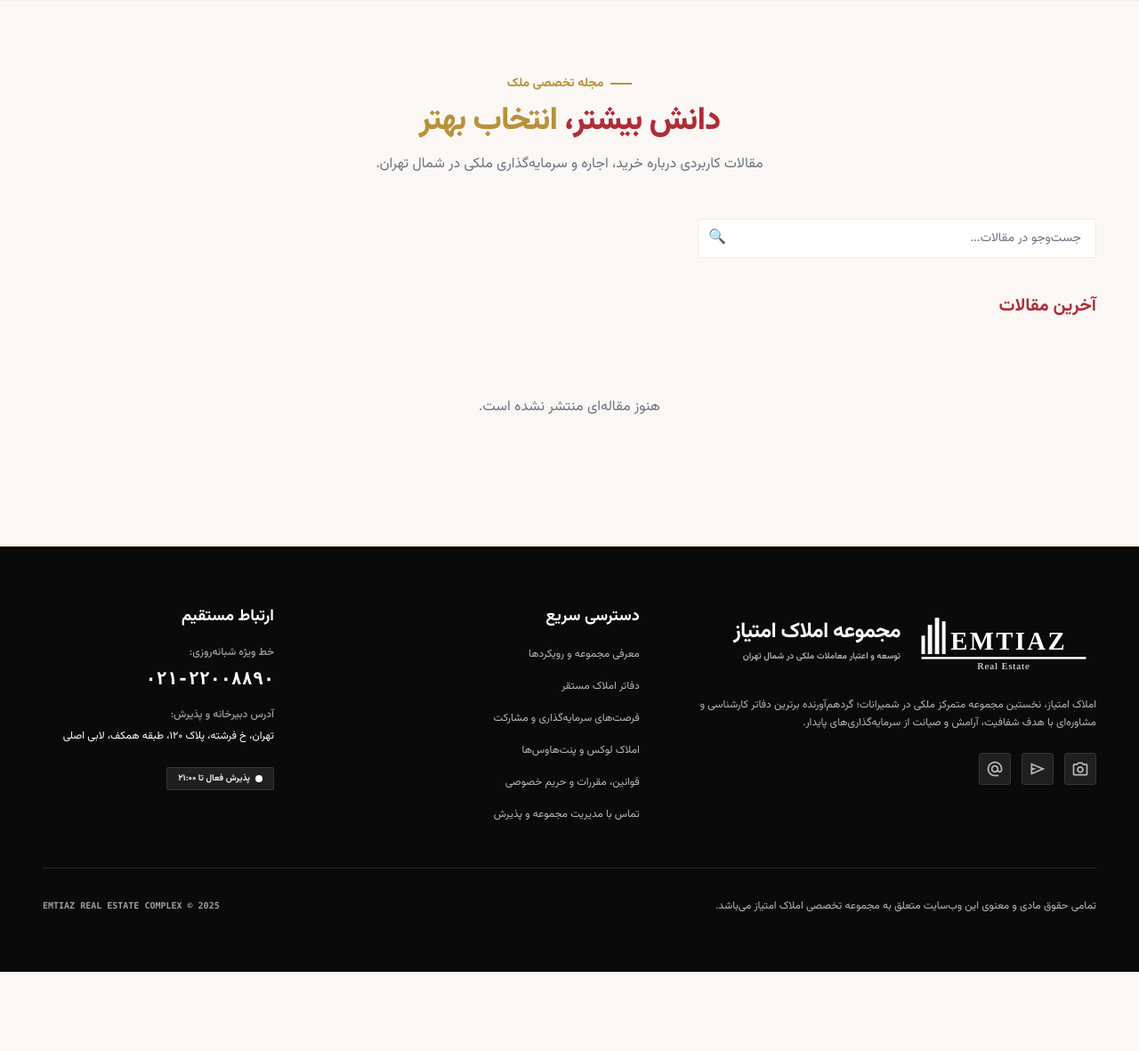
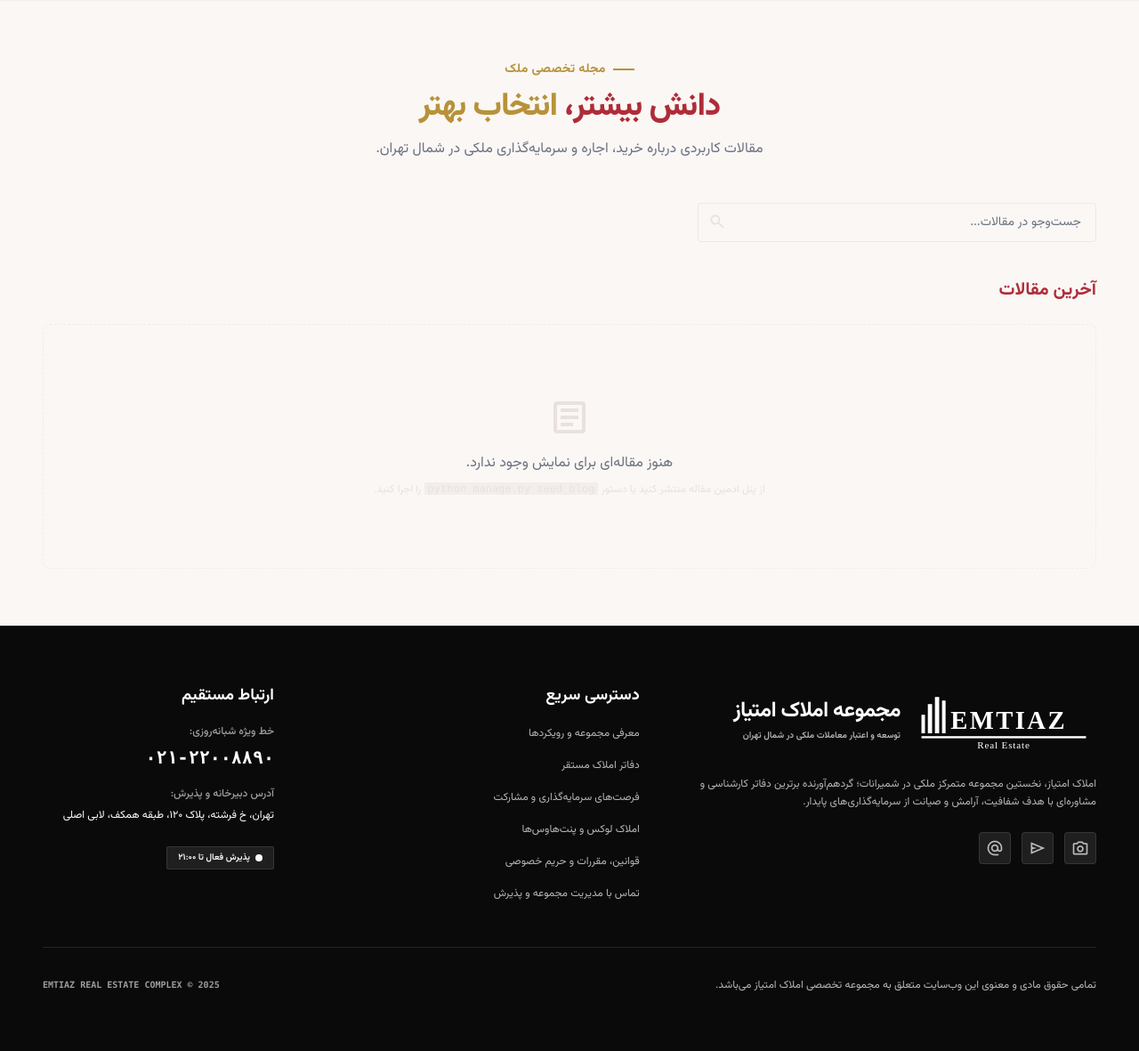
Before and after one commit to rozhangholinezhad/emtiaz-backend, a Django app: page /blog/ in a window 1280 px wide. Shown: the part 81-1262 px from the top of the page at 89% size. Before the commit the page ends 1173 px from the top, so only its background shows below. Run offline with Django 5.2, Linux system fonts and the light colour scheme; data that the repository does not hold is empty; some libraries are stand-ins or nearby versions.

Commit message:
fix(blog): complete post_list template with covers, placeholders, filters

```diff
--- a/blog/templates/blog/post_list.html
+++ b/blog/templates/blog/post_list.html
@@ -5,45 +5,71 @@
 
 {% block extra_head %}
 <link rel="stylesheet" href="{% static 'css/blogs.css' %}" />
+<style>
+  .blog-card-img { aspect-ratio: 16 / 10; background: linear-gradient(135deg, #e8ebe8 0%, #d8dbd7 100%); }
+  .blog-card-img img { width: 100%; height: 100%; object-fit: cover; display: block; }
+  .line-clamp-2 { display: -webkit-box; -webkit-line-clamp: 2; -webkit-box-orient: vertical; overflow: hidden; }
+  .line-clamp-3 { display: -webkit-box; -webkit-line-clamp: 3; -webkit-box-orient: vertical; overflow: hidden; }
+</style>
 {% endblock %}
 
 {% block content %}
-<section class="py-16 md:py-20 max-w-[1320px] mx-auto px-6 md:px-12">
+<section class="py-12 md:py-16 max-w-[1320px] mx-auto px-6 md:px-12">
   <div class="text-center mb-12">
     <div class="inline-flex items-center gap-2 text-secondary mb-3">
       <span class="w-6 h-[2px] bg-secondary"></span>
-      <span class="text-sm font-bold">مجله تخصصی ملک</span>
+      <span class="text-sm font-bold tracking-wide">مجله تخصصی ملک</span>
     </div>
     <h1 class="text-3xl md:text-4xl font-extrabold text-primary tracking-tight mb-4">
-      دانش بیشتر، <span class="text-secondary">انتخاب بهتر</span>
+      دانش بیشتر، <span class="text-secondary relative inline-block">انتخاب بهتر</span>
     </h1>
-    <p class="text-on-surface-variant max-w-2xl mx-auto leading-relaxed">
+    <p class="text-on-surface-variant max-w-2xl mx-auto leading-relaxed text-sm md:text-base">
       مقالات کاربردی درباره خرید، اجاره و سرمایه‌گذاری ملکی در شمال تهران.
     </p>
   </div>
 
   {% if featured_post %}
   <div class="mb-14">
-    <h2 class="text-xl font-bold text-primary mb-6">مقاله منتخب تحریریه</h2>
-    <a href="{{ featured_post.get_absolute_url }}" class="block group rounded-xl overflow-hidden border border-outline/40 bg-surface shadow-sm hover:shadow-md transition-all">
+    <div class="flex items-center justify-between mb-6">
+      <h2 class="text-xl font-bold text-primary">مقاله منتخب تحریریه</h2>
+      <span class="text-sm text-secondary font-semibold flex items-center gap-1">
+        <span class="material-symbols-outlined text-lg">star</span>
+        ویژه
+      </span>
+    </div>
+    <a href="{{ featured_post.get_absolute_url }}" class="block group rounded-xl overflow-hidden border border-outline/40 bg-surface shadow-sm hover:shadow-lg transition-all">
       <div class="grid grid-cols-1 lg:grid-cols-2">
-        <div class="relative aspect-[16/10] lg:aspect-auto lg:min-h-[280px] bg-surface-container">
+        <div class="blog-card-img relative min-h-[220px] lg:min-h-[300px]">
           {% if featured_post.cover %}
-          <img src="{{ featured_post.cover }}" alt="{{ featured_post.title }}" class="w-full h-full object-cover group-hover:scale-105 transition-transform duration-500" />
+          <img src="{{ featured_post.cover }}" alt="{{ featured_post.title }}"
+               class="group-hover:scale-105 transition-transform duration-500 ease-out"
+               loading="eager"
+               onerror="this.style.display='none'" />
+          {% else %}
+          <div class="w-full h-full flex items-center justify-center text-on-surface-variant/50">
+            <span class="material-symbols-outlined text-5xl">article</span>
+          </div>
           {% endif %}
         </div>
         <div class="p-6 md:p-8 flex flex-col justify-center text-right">
           {% if featured_post.category %}
           <span class="text-xs font-semibold text-secondary mb-2">{{ featured_post.category.name }}</span>
           {% endif %}
-          <h3 class="text-2xl font-bold text-primary mb-3 group-hover:text-secondary transition-colors">{{ featured_post.title }}</h3>
+          <h3 class="text-xl md:text-2xl font-bold text-primary mb-3 group-hover:text-secondary transition-colors leading-snug">
+            {{ featured_post.title }}
+          </h3>
+          {% if featured_post.excerpt %}
           <p class="text-on-surface-variant text-sm leading-relaxed mb-4 line-clamp-3">{{ featured_post.excerpt }}</p>
-          <div class="flex items-center gap-3 text-xs text-on-surface-variant">
+          {% endif %}
+          <div class="flex items-center gap-3 text-xs text-on-surface-variant mt-auto">
             {% if featured_post.published_at %}
-            <span>{{ featured_post.published_at|date:"j F Y" }}</span>
+            <span class="flex items-center gap-1">
+              <span class="material-symbols-outlined text-sm text-secondary">calendar_today</span>
+              {{ featured_post.published_at|date:"j F Y" }}
+            </span>
             {% endif %}
-            <span>·</span>
             <span>{{ featured_post.views_count }} بازدید</span>
+            <span class="text-primary font-semibold mr-auto">ادامه مطلب ←</span>
           </div>
         </div>
       </div>
@@ -52,16 +78,16 @@
   {% endif %}
 
   {% if categories %}
-  <div class="mb-10">
+  <div class="mb-8">
     <h2 class="text-lg font-bold text-primary mb-4">دسته‌بندی موضوعات تخصصی</h2>
     <div class="flex flex-wrap gap-2">
       <a href="{% url 'blog:post_list' %}"
-         class="px-3 py-1.5 rounded-full text-xs font-medium border {% if not active_category %}bg-primary text-white border-primary{% else %}bg-surface border-outline text-primary hover:border-secondary{% endif %}">
+         class="px-3 py-1.5 rounded-full text-xs font-medium border transition-colors {% if not active_category %}bg-primary text-white border-primary{% else %}bg-surface border-outline/60 text-primary hover:border-secondary{% endif %}">
         همه
       </a>
       {% for cat in categories %}
       <a href="{% url 'blog:post_list' %}?category={{ cat.slug }}"
-         class="px-3 py-1.5 rounded-full text-xs font-medium border {% if active_category == cat.slug %}bg-primary text-white border-primary{% else %}bg-surface border-outline text-primary hover:border-secondary{% endif %}">
+         class="px-3 py-1.5 rounded-full text-xs font-medium border transition-colors {% if active_category == cat.slug %}bg-primary text-white border-primary{% else %}bg-surface border-outline/60 text-primary hover:border-secondary{% endif %}">
         {{ cat.name }}
       </a>
       {% endfor %}
@@ -69,38 +95,59 @@
   </div>
   {% endif %}
 
-  <form method="get" class="mb-10 max-w-md">
+  <form method="get" class="mb-10 max-w-md" role="search">
     {% if active_category %}<input type="hidden" name="category" value="{{ active_category }}" />{% endif %}
     <div class="relative">
       <input type="search" name="q" value="{{ search_query }}" placeholder="جست‌وجو در مقالات..."
-             class="w-full h-11 rounded-lg border border-outline/60 pr-4 pl-10 text-sm focus:outline-none focus:ring-2 focus:ring-secondary/30" />
-      <button type="submit" class="absolute left-3 top-2.5 text-outline">🔍</button>
+             class="w-full h-11 rounded-lg border border-outline/60 bg-surface pr-4 pl-11 text-sm focus:outline-none focus:ring-2 focus:ring-secondary/30 focus:border-primary" />
+      <button type="submit" class="absolute left-3 top-1/2 -translate-y-1/2 text-outline hover:text-primary" aria-label="جستجو">
+        <span class="material-symbols-outlined text-[20px]">search</span>
+      </button>
     </div>
   </form>
 
   <h2 class="text-xl font-bold text-primary mb-6">آخرین مقالات</h2>
 
   {% if posts %}
-  <div class="grid grid-cols-1 md:grid-cols-2 lg:grid-cols-3 gap-6">
+  <div class="grid grid-cols-1 sm:grid-cols-2 lg:grid-cols-3 gap-6">
     {% for post in posts %}
-    <article class="bg-surface rounded-xl border border-outline/40 shadow-sm hover:shadow-md transition-all duration-300 flex flex-col group overflow-hidden">
-      <a href="{{ post.get_absolute_url }}" class="block">
-        <div class="relative aspect-[16/10] overflow-hidden bg-surface-container">
+    <article class="bg-surface rounded-xl border border-outline/40 shadow-sm hover:shadow-md transition-all duration-300 flex flex-col group overflow-hidden h-full">
+      <a href="{{ post.get_absolute_url }}" class="flex flex-col h-full">
+        <div class="blog-card-img relative overflow-hidden">
           {% if post.cover %}
-          <img class="w-full h-full object-cover group-hover:scale-105 transition-transform duration-500" src="{{ post.cover }}" alt="{{ post.title }}" />
+          <img src="{{ post.cover }}" alt="{{ post.title }}"
+               class="group-hover:scale-105 transition-transform duration-500 ease-out"
+               loading="lazy"
+               onerror="this.onerror=null; this.parentElement.innerHTML='<div class=\'w-full h-full min-h-[160px] flex items-center justify-center text-on-surface-variant/40\'><span class=\'material-symbols-outlined text-4xl\'>image</span></div>';" />
+          {% else %}
+          <div class="w-full h-full min-h-[160px] flex items-center justify-center text-on-surface-variant/40">
+            <span class="material-symbols-outlined text-4xl">image</span>
+          </div>
           {% endif %}
           {% if post.category %}
-          <div class="absolute top-3 right-3 bg-surface/90 backdrop-blur-sm px-2.5 py-1 rounded border border-outline/70">
-            <span class="text-xs text-primary font-semibold">{{ post.category.name }}</span>
+          <div class="absolute top-3 right-3 bg-surface/95 backdrop-blur-sm px-2.5 py-1 rounded border border-outline/70 shadow-sm">
+            <span class="text-[11px] text-primary font-semibold">{{ post.category.name }}</span>
           </div>
           {% endif %}
         </div>
-        <div class="p-5 text-right">
-          <div class="flex items-center gap-2 text-xs text-on-surface-variant mb-2">
-            {% if post.published_at %}<span>{{ post.published_at|date:"j F Y" }}</span>{% endif %}
+        <div class="p-5 text-right flex flex-col flex-1">
+          <div class="flex items-center gap-2 text-[11px] text-on-surface-variant mb-2">
+            {% if post.published_at %}
+            <span class="flex items-center gap-1">
+              <span class="material-symbols-outlined text-sm text-secondary">calendar_today</span>
+              {{ post.published_at|date:"j F Y" }}
+            </span>
+            {% endif %}
+            <span class="text-outline">·</span>
+            <span>{{ post.views_count }} بازدید</span>
           </div>
-          <h3 class="text-base font-bold text-primary mb-2 line-clamp-2 group-hover:text-secondary transition-colors">{{ post.title }}</h3>
-          <p class="text-sm text-on-surface-variant line-clamp-3 leading-relaxed">{{ post.excerpt }}</p>
+          <h3 class="text-base font-bold text-primary mb-2 line-clamp-2 group-hover:text-secondary transition-colors leading-snug">
+            {{ post.title }}
+          </h3>
+          {% if post.excerpt %}
+          <p class="text-sm text-on-surface-variant line-clamp-3 leading-relaxed mb-3">{{ post.excerpt }}</p>
+          {% endif %}
+          <span class="text-xs font-semibold text-primary mt-auto">ادامه مطلب</span>
         </div>
       </a>
     </article>
@@ -108,18 +155,25 @@
   </div>
 
   {% if is_paginated %}
-  <nav class="mt-12 flex justify-center gap-2">
+  <nav class="mt-12 flex justify-center items-center gap-3" aria-label="صفحه‌بندی">
     {% if page_obj.has_previous %}
-    <a class="px-3 py-1.5 rounded border text-sm" href="?page={{ page_obj.previous_page_number }}{% if active_category %}&category={{ active_category }}{% endif %}{% if search_query %}&q={{ search_query }}{% endif %}">قبلی</a>
+    <a class="px-4 py-2 rounded-lg border border-outline/60 text-sm hover:border-primary transition-colors"
+       href="?page={{ page_obj.previous_page_number }}{% if active_category %}&category={{ active_category }}{% endif %}{% if search_query %}&q={{ search_query }}{% endif %}">قبلی</a>
     {% endif %}
-    <span class="px-3 py-1.5 text-sm text-on-surface-variant">صفحه {{ page_obj.number }} از {{ page_obj.paginator.num_pages }}</span>
+    <span class="text-sm text-on-surface-variant">صفحه {{ page_obj.number }} از {{ page_obj.paginator.num_pages }}</span>
     {% if page_obj.has_next %}
-    <a class="px-3 py-1.5 rounded border text-sm" href="?page={{ page_obj.next_page_number }}{% if active_category %}&category={{ active_category }}{% endif %}{% if search_query %}&q={{ search_query }}{% endif %}">بعدی</a>
+    <a class="px-4 py-2 rounded-lg border border-outline/60 text-sm hover:border-primary transition-colors"
+       href="?page={{ page_obj.next_page_number }}{% if active_category %}&category={{ active_category }}{% endif %}{% if search_query %}&q={{ search_query }}{% endif %}">بعدی</a>
     {% endif %}
   </nav>
   {% endif %}
+
   {% else %}
-  <p class="text-center text-on-surface-variant py-16">هنوز مقاله‌ای منتشر نشده است.</p>
+  <div class="text-center py-20 rounded-xl border border-dashed border-outline/50 bg-surface/50">
+    <span class="material-symbols-outlined text-5xl text-outline mb-4 block">article</span>
+    <p class="text-on-surface-variant mb-2">هنوز مقاله‌ای برای نمایش وجود ندارد.</p>
+    <p class="text-xs text-outline">از پنل ادمین مقاله منتشر کنید یا دستور <code class="bg-surface-container px-1 rounded">python manage.py seed_blog</code> را اجرا کنید.</p>
+  </div>
   {% endif %}
 </section>
 {% endblock %}
```
